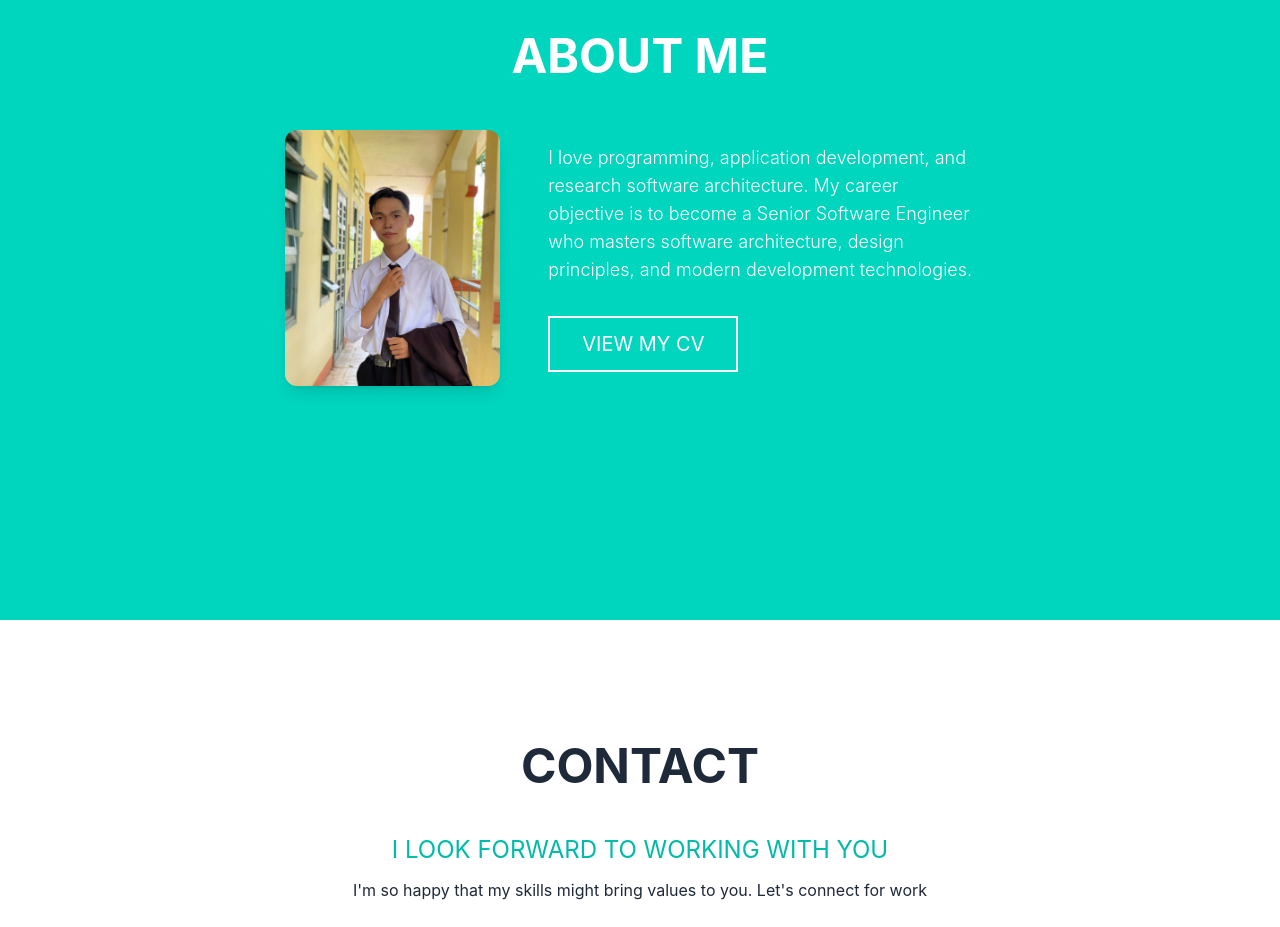
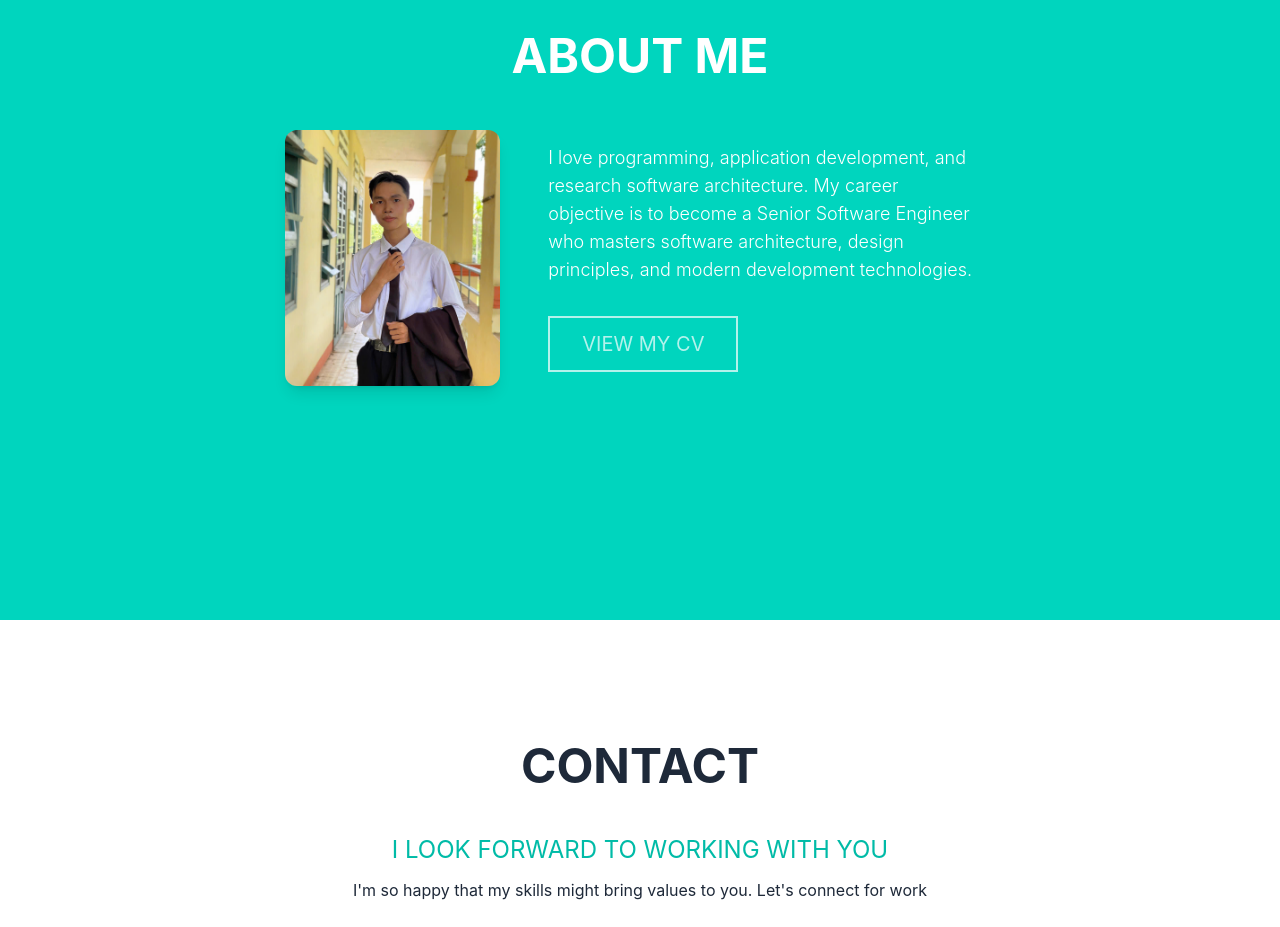
Before and after one commit to huynhsy986-droid/syhuynh.github.io, a website built with Vite: page index.html in a window 1280 px wide. Shown: the part 980-1907 px from the top of the page. Built offline with nearby package versions, Linux system fonts and the light colour scheme; files whose address does not match are found by name.

Commit message:
Disable View My CV button

```diff
--- a/index.html
+++ b/index.html
@@ -55,7 +55,7 @@
       <h2 class="uppercase text-2xl lg:text-5xl text-center font-bold text-white mb-12">About Me</h2>
       <div class="grid grid-cols-1 gap-6 lg:grid-cols-3 lg:gap-8 items-center">
         <div class="flex justify-center items-center col-span-1">
-          <img class="w-60 h-60 lg:w-64 lg:h-64 object-cover object-top rounded-xl shadow-lg" src="/imgs/avatar.jpg" title="My avatar" alt="My avatar" />
+          <img class="w-60 h-60 lg:w-64 lg:h-64 object-cover object-center rounded-xl shadow-lg" src="/imgs/avatar.jpg" title="My avatar" alt="My avatar" />
         </div>
         <div class="col-span-1 lg:col-span-2 flex justify-center items-center">
           <div class="p-0 text-center lg:p-4 lg:text-start">
@@ -64,11 +64,12 @@
               objective is to become a Senior Software Engineer who masters software architecture, design
               principles, and modern development technologies.
             </p>
-            <a href="https://drive.google.com/file/d/1rrqhPdD-moRjUvEqm7f_e6NvI_2hLhV_"
-              target="_blank"
-              class="inline-block uppercase border-2 border-white px-8 py-3 text-xl font-normal text-white hover:bg-white hover:text-teal-400 transition-colors cursor-pointer">
+            <button
+              type="button"
+              disabled
+              class="inline-block uppercase border-2 border-white px-8 py-3 text-xl font-normal text-white opacity-70 cursor-not-allowed">
               View My CV
-            </a>
+            </button>
           </div>
         </div>
       </div>
```
